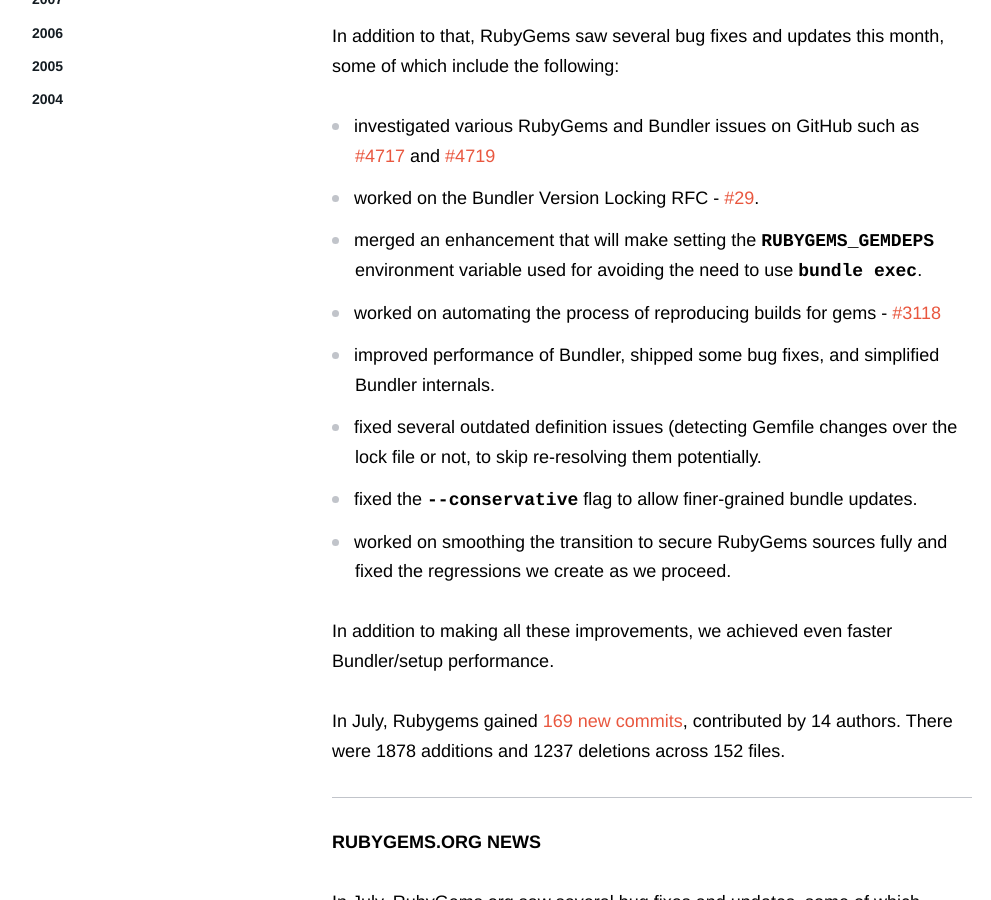
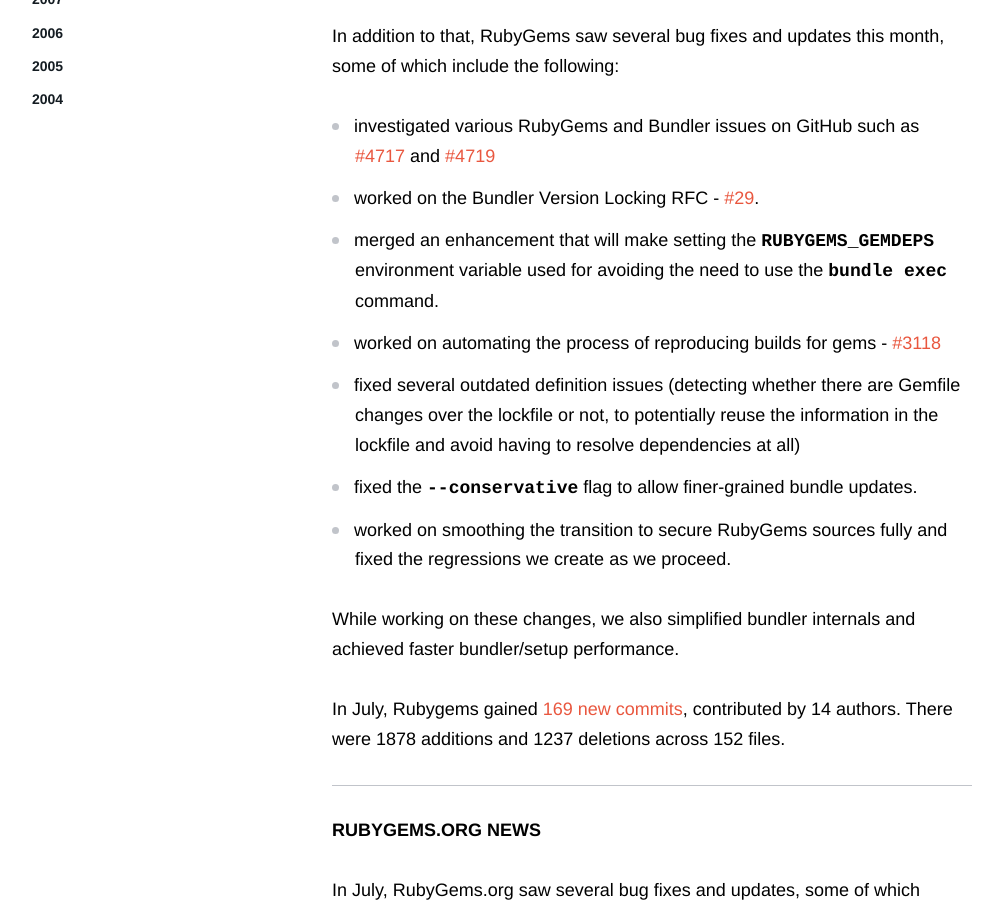
Before and after one commit to rubygems/rubygems.github.io, a Jekyll site: the page built from _posts/2021-08-11-july-rubygems-updates.md, in a window 1280 px wide and 900 px high, scrolled down 714 px. Shown: the whole window, without its empty margins (138-1129 px from the left). Built offline with Jekyll 4.4.1, drawn with Linux system fonts in a browser that asks for light colours; comment, search, counter and statistics services are not loaded; some of the changed text lies outside the part shown.

Commit message:
Update _posts/2021-08-09-july-rubygems-updates.md
Co-authored-by: David Rodríguez <deivid.rodriguez@riseup.net>

```diff
--- a/_posts/2021-08-09-july-rubygems-updates.md
+++ b/_posts/2021-08-11-july-rubygems-updates.md
@@ -15,14 +15,13 @@
 
 - investigated various RubyGems and Bundler issues on GitHub such as [#4717](https://github.com/rubygems/rubygems/pull/4717) and [#4719](https://github.com/rubygems/rubygems/pull/4719)
 - worked on the Bundler Version Locking RFC - [#29](https://github.com/rubygems/rfcs/pull/29).
-- merged an enhancement that will make setting the `RUBYGEMS_GEMDEPS` environment variable used for avoiding the need to use `bundle exec`.
+- merged an enhancement that will make setting the `RUBYGEMS_GEMDEPS` environment variable used for avoiding the need to use the `bundle exec` command.
 - worked on automating the process of reproducing builds for gems - [#3118](https://github.com/rubygems/rubygems/issues/3118)
-- improved performance of Bundler, shipped some bug fixes, and simplified Bundler internals.
-- fixed several outdated definition issues (detecting Gemfile changes over the lock file or not, to skip re-resolving them potentially.
--  fixed the `--conservative` flag to allow finer-grained bundle updates.
+- fixed several outdated definition issues (detecting whether there are Gemfile changes over the lockfile or not, to potentially reuse the information in the lockfile and avoid having to resolve dependencies at all)
+- fixed the `--conservative` flag to allow finer-grained bundle updates.
 - worked on smoothing the transition to secure RubyGems sources fully and fixed the regressions we create as we proceed.
 
-In addition to making all these improvements, we achieved even faster Bundler/setup performance.
+While working on these changes, we also simplified bundler internals and achieved faster bundler/setup performance.
 
 In July, Rubygems gained [169 new commits](https://github.com/rubygems/rubygems/compare/master@%7B2021-07-01%7D...master@%7B2021-07-31%7D), contributed by 14 authors. There were 1878 additions and 1237 deletions across 152 files.
 
```
